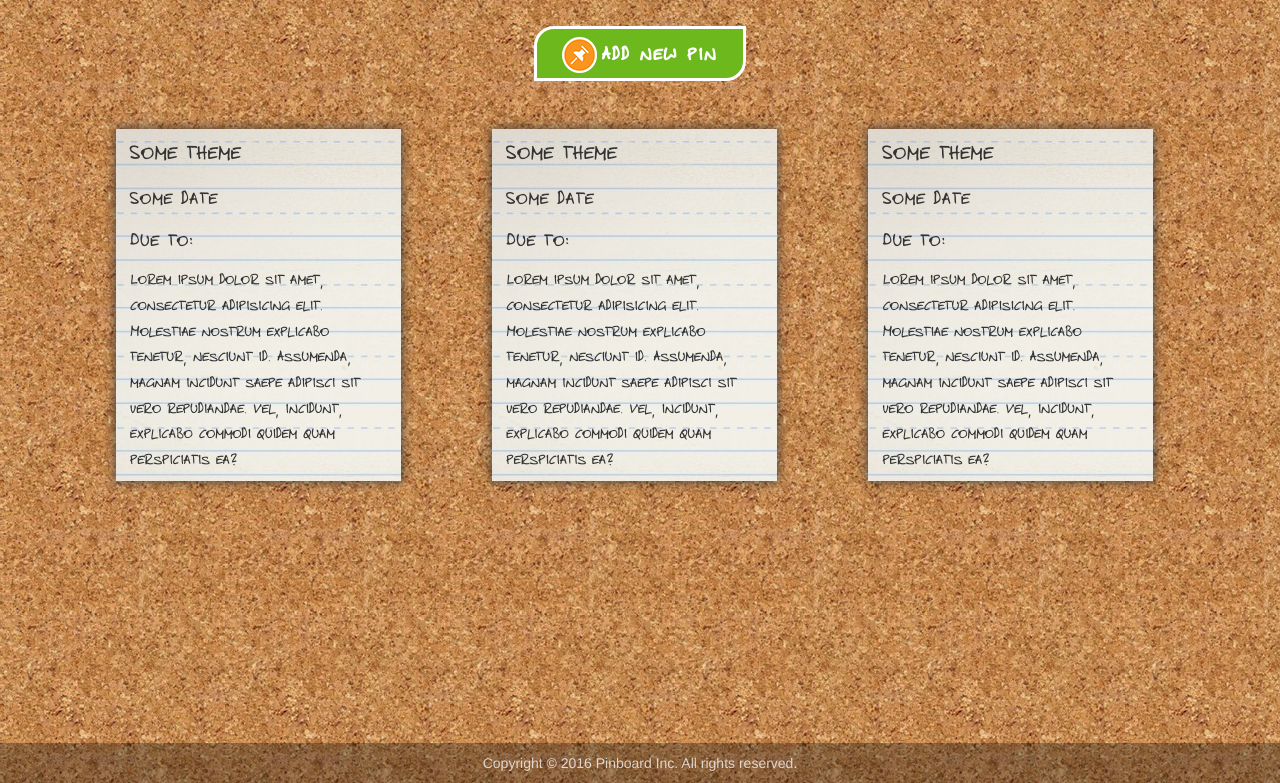
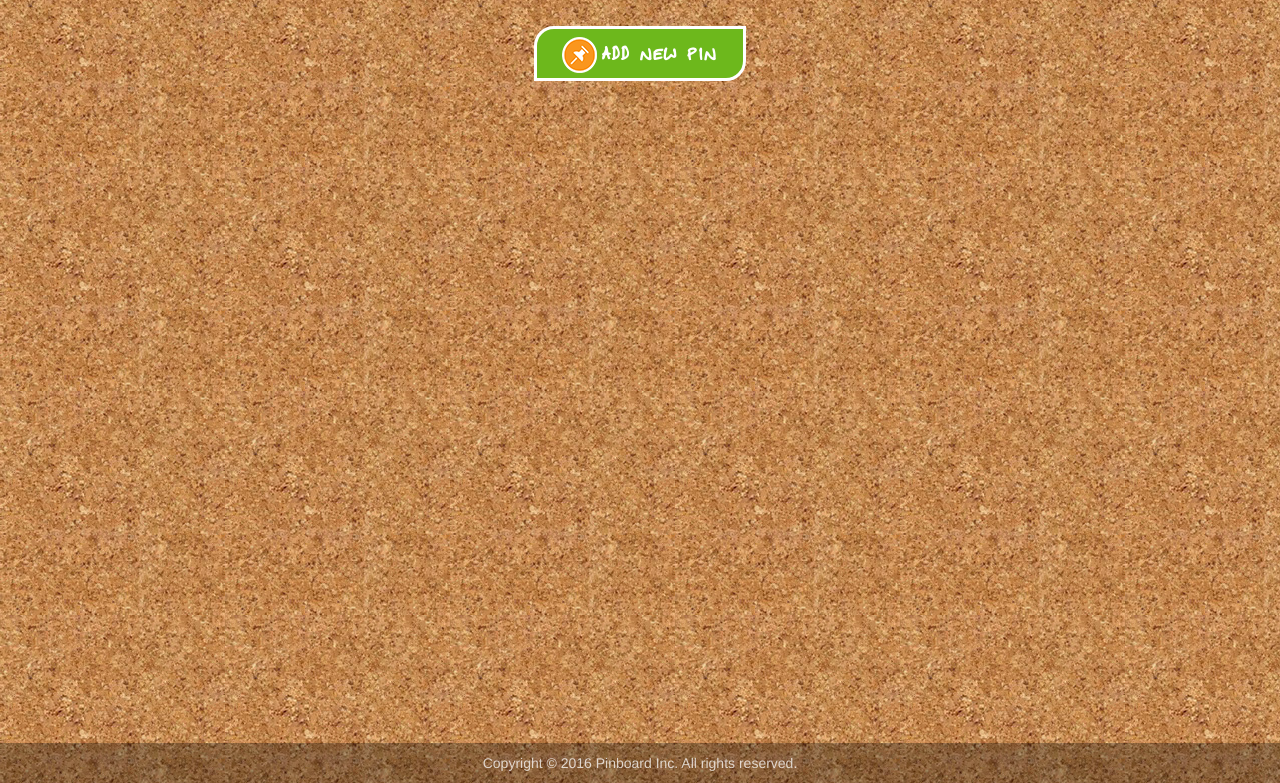
Before and after one commit to scann/pinboard, a plain HTML site: page main.html in a window 1280 px wide. Shown: the part 57-840 px from the top of the page. Drawn offline with nearby package versions, Linux system fonts and the light colour scheme; files whose address does not match are found by name.

```diff
--- a/main.html
+++ b/main.html
@@ -159,24 +159,7 @@
                 </div>
 			<div class="container pin-container">
 				<div class="row pin-row center-block" id="saved-pins-row">
-					<div class="pin-item col-lg-3 col-md-3 col-sm-3 col-xs-3">
-						<p class="pin-item-theme pin-handwritten">Some theme</p>
-						<p class="pin-item-date pin-handwritten">Some date</p>
-						<p class="pin-item-due-date pin-handwritten">Due to: </p>
-						<p class="pin-item-message pin-handwritten">Lorem ipsum dolor sit amet, consectetur adipisicing elit. Molestiae nostrum explicabo tenetur, nesciunt id. Assumenda, magnam incidunt saepe adipisci sit vero repudiandae. Vel, incidunt, explicabo commodi quidem quam perspiciatis ea?</p>
-					</div>
-					<div class="pin-item col-lg-3 col-md-3 col-sm-3 col-xs-3">
-						<p class="pin-item-theme pin-handwritten">Some theme</p>
-						<p class="pin-item-date pin-handwritten">Some date</p>
-						<p class="pin-item-due-date pin-handwritten">Due to: </p>
-						<p class="pin-item-message pin-handwritten">Lorem ipsum dolor sit amet, consectetur adipisicing elit. Molestiae nostrum explicabo tenetur, nesciunt id. Assumenda, magnam incidunt saepe adipisci sit vero repudiandae. Vel, incidunt, explicabo commodi quidem quam perspiciatis ea?</p>
-					</div>
-					<div class="pin-item col-lg-3 col-md-3 col-sm-3 col-xs-3">
-						<p class="pin-item-theme pin-handwritten">Some theme</p>
-						<p class="pin-item-date pin-handwritten">Some date</p>
-						<p class="pin-item-due-date pin-handwritten">Due to: </p>
-						<p class="pin-item-message pin-handwritten">Lorem ipsum dolor sit amet, consectetur adipisicing elit. Molestiae nostrum explicabo tenetur, nesciunt id. Assumenda, magnam incidunt saepe adipisci sit vero repudiandae. Vel, incidunt, explicabo commodi quidem quam perspiciatis ea?</p>
-					</div>
+
 				</div>
 			</div>
 		</div>
```
Also changed, not shown: index.html (+2 -2 lines).
